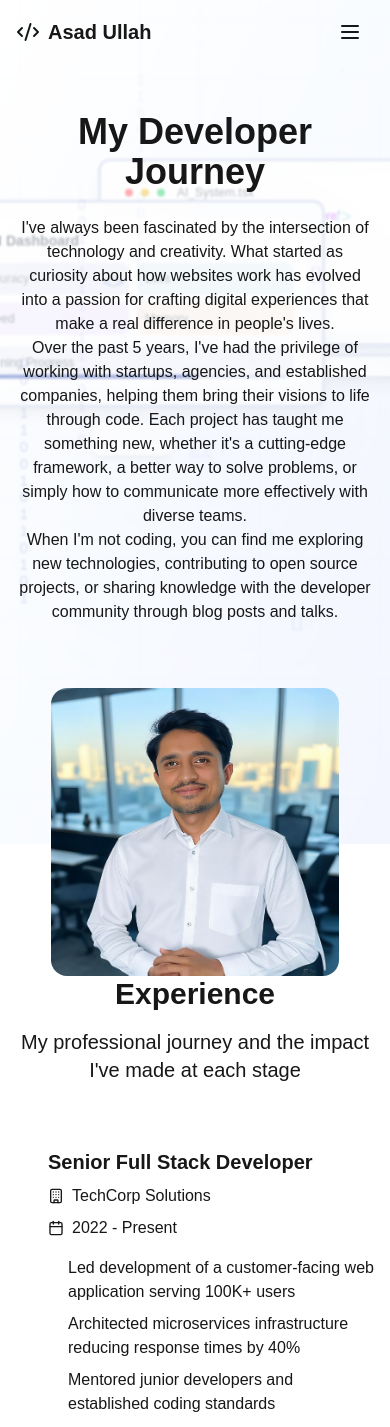
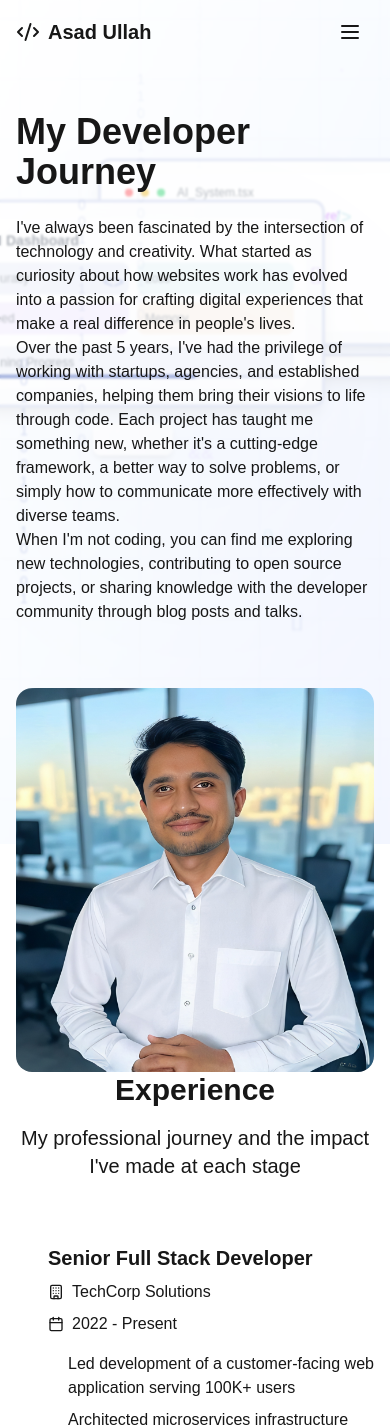
Before and after one commit to Asad06124/my-portfolio, a Next.js app: page /my-portfolio/about in a window 390 px wide. Shown: the top 1427 px of the page. Built offline with nearby package versions, Linux system fonts and the light colour scheme.

Commit message:
Refactor AboutHero component layout to improve grid structure and responsiveness; adjust image and text alignment for better visual consistency across screen sizes.

```diff
--- a/components/sections/about-hero.tsx
+++ b/components/sections/about-hero.tsx
@@ -7,18 +7,17 @@ export function AboutHero() {
   return (
     <section className="section-padding pt-24">
       <div className="container">
-        <div className="grid gap-16 items-center grid-cols-1 lg:grid-cols-2 max-w-5xl mx-auto justify-center">
+        <div className="grid lg:grid-cols-2 gap-16 items-center">
           {/* Content */}
           <motion.div
             initial={{ opacity: 0, x: -20 }}
             animate={{ opacity: 1, x: 0 }}
             transition={{ duration: 0.8 }}
-            className="w-full max-w-2xl mx-auto text-center lg:text-left lg:mx-0"
           >
             <h1 className="text-4xl md:text-5xl font-bold mb-6">
               My Developer Journey
             </h1>
-            <div className="prose prose-lg mx-auto lg:mx-0">
+            <div className="prose prose-lg">
               <p>
                 I've always been fascinated by the intersection of technology and creativity.
                 What started as curiosity about how websites work has evolved into a passion
@@ -48,7 +47,7 @@ export function AboutHero() {
             transition={{ duration: 0.8, delay: 0.2 }}
             className="relative"
           >
-            <div className="relative w-72 h-72 md:w-96 md:h-96 rounded-2xl overflow-hidden mx-auto lg:mx-0">
+            <div className="relative w-full h-96 rounded-2xl overflow-hidden">
               <Image
                 src="/profile2.jpg"
                 alt="Asad Ullah"
```
